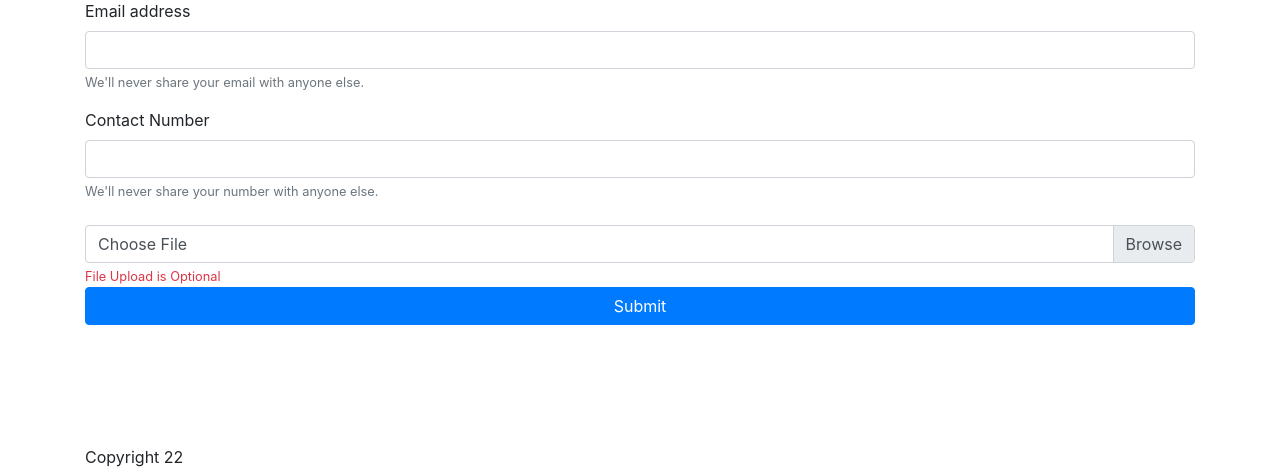
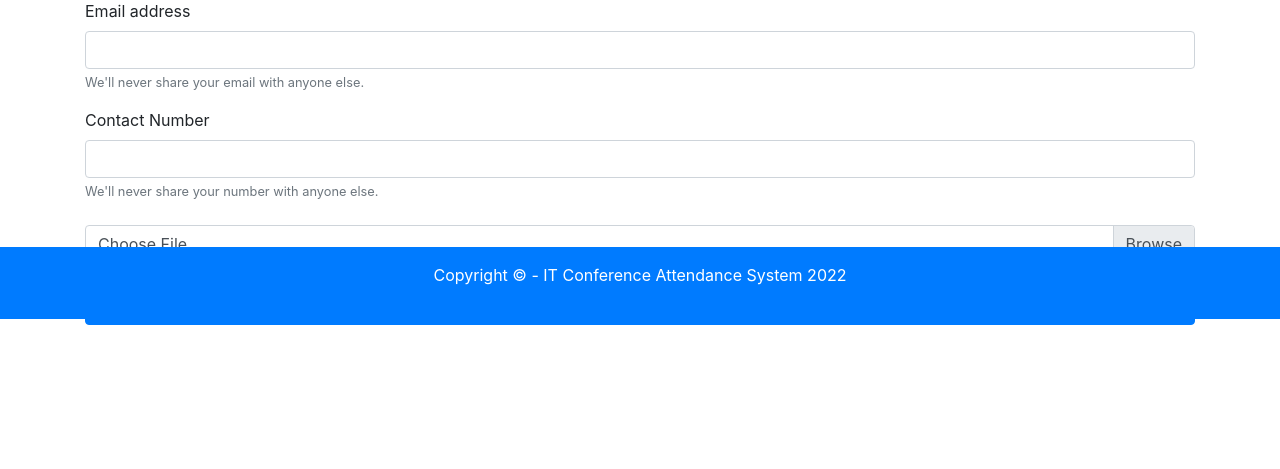
Before and after one commit to Damonlh/attendance, a PHP site: page /index.php in a window 1280 px wide. Shown: the part 481-950 px from the top of the page. After the commit the page ends 806 px from the top, so only its background shows below. Run offline with PHP 8.4, Linux system fonts and the light colour scheme; data that the repository does not hold is empty; some libraries are stand-ins or nearby versions.

Commit message:
Clean Up

```diff
--- a/includes/footer.php
+++ b/includes/footer.php
@@ -1,8 +1,8 @@
 
+    <div id="footer" class="p-3 bg-primary text-white fixed-bottom">
+        <p class="text-center">Copyright &copy; - IT Conference Attendance System <?php echo date('Y'); ?></p>
+    </div>
 
-        <div id="footer">
-            <?php echo 'Copyright ' . date('y'); ?>
-        </div>
     </div>
 <!-- Optional JavaScript; choose one of the two! -->
     <!-- Option 1: Bootstrap Bundle with Popper -->
--- a/includes/header.php
+++ b/includes/header.php
@@ -19,7 +19,7 @@ include_once 'includes/session.php'?>
     <title>Attendance - <?php echo $title ?></title>
   </head>
   <body>
-    <nav class="navbar navbar-expand-lg navbar-dark bg-primary">
+  <nav class="navbar navbar-expand-lg navbar-dark bg-primary">
       <a class="navbar-brand" href="index.php">IT Conference</a>
       <button class="navbar-toggler" type="button" data-toggle="collapse" data-target="#navbarNavAltMarkup" aria-controls="navbarNavAltMarkup" aria-expanded="false" aria-label="Toggle navigation">
         <span class="navbar-toggler-icon"></span>
```
